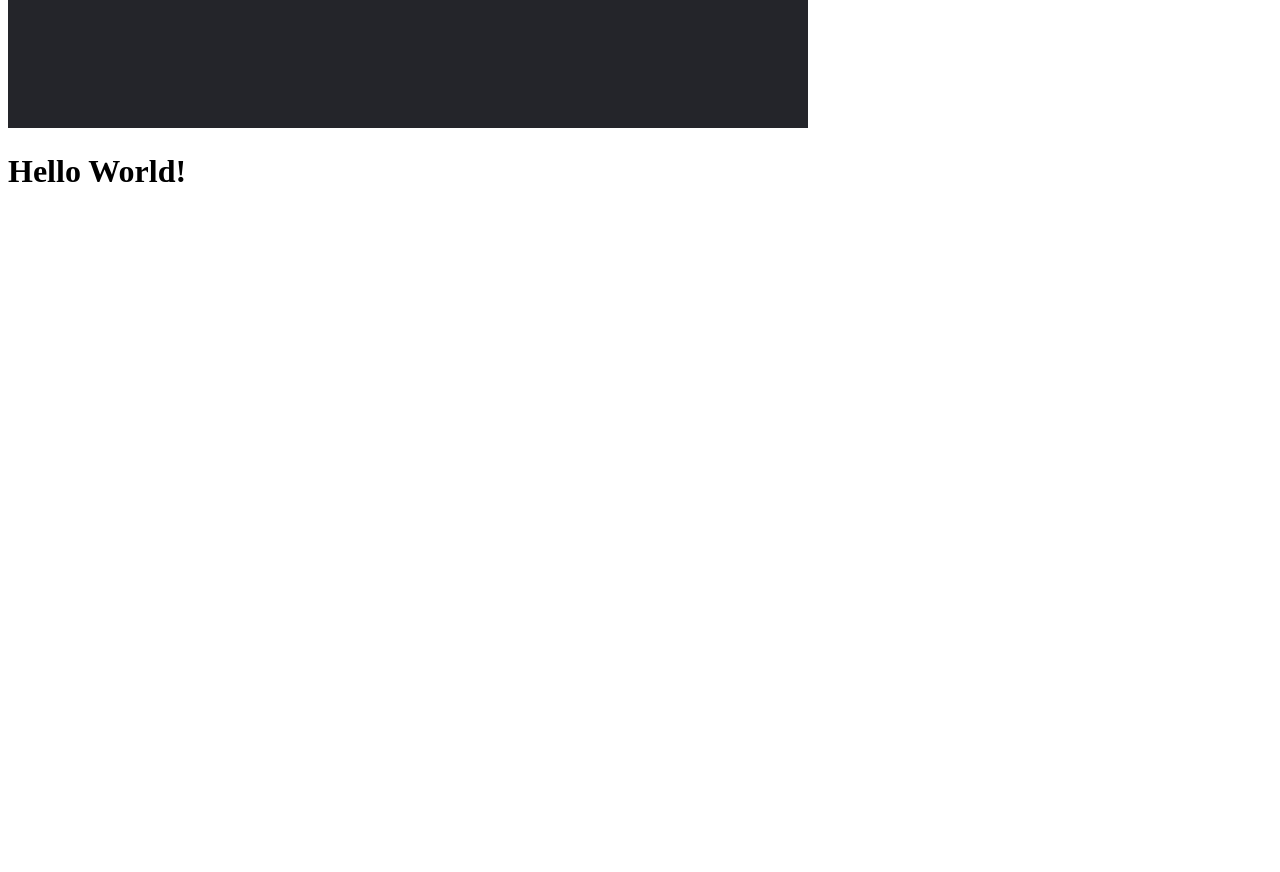
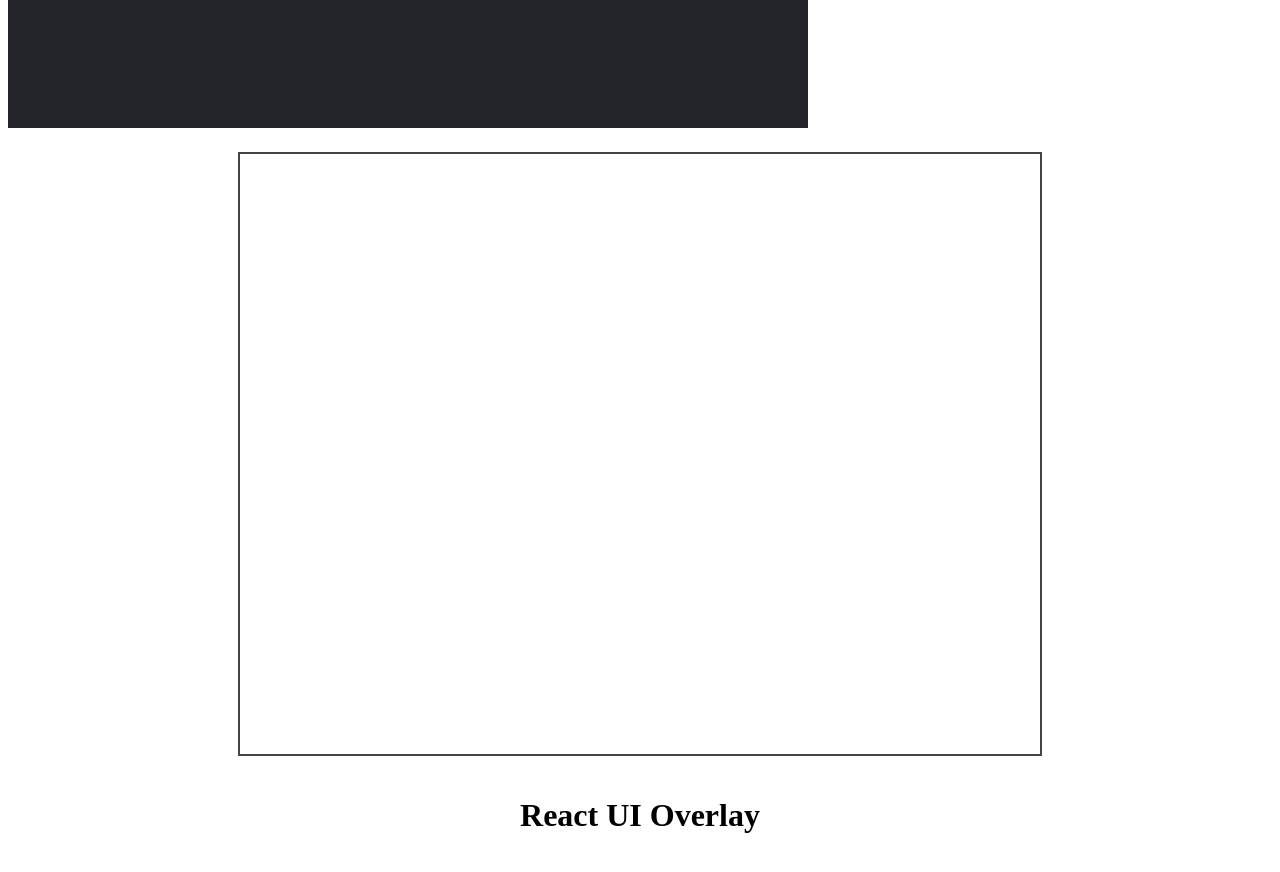
Before and after one commit to ReillySteere/towerdefense, a React app: page / in a window 1280 px wide. Shown: the part 480-1352 px from the top of the page. Before the commit the page ends 800 px from the top, so only its background shows below. Built offline with nearby package versions, Linux system fonts and the light colour scheme.

Commit message:
Enable SASS support and import styles as modules with Webpack

```diff
--- a/package.json
+++ b/package.json
@@ -23,10 +23,14 @@
     "@typescript-eslint/eslint-plugin": "^8.28.0",
     "@typescript-eslint/parser": "^8.28.0",
     "babel-loader": "^10.0.0",
+    "css-loader": "^7.1.2",
     "eslint": "^9.23.0",
     "eslint-config-prettier": "^10.1.1",
     "eslint-plugin-prettier": "^5.2.5",
     "prettier": "^3.5.3",
+    "sass": "^1.86.0",
+    "sass-loader": "^16.0.5",
+    "style-loader": "^4.0.0",
     "typescript": "^5.8.2",
     "webpack": "^5.98.0",
     "webpack-cli": "^6.0.1",
--- a/src/index.tsx
+++ b/src/index.tsx
@@ -1,14 +1,25 @@
+import styles from './styles.module.scss';
 import './phaserGame';
+
 import React from 'react';
 import ReactDOM from 'react-dom/client';
 
 const App = () => {
-  return <h1>Hello World!</h1>;
+  return (
+    <div className={styles.container}>
+      <div id="phaser-container" className={styles.phaserContainer}></div>
+      <div id="root-ui" className={styles.uiOverlay}>
+        <h1>React UI Overlay</h1>
+        {/* Additional UI components */}
+      </div>
+    </div>
+  );
 };
 
 const root = ReactDOM.createRoot(
   document.getElementById('root') as HTMLElement,
 );
+
 root.render(
   <React.StrictMode>
     <App />
--- /dev/null
+++ b/src/styles.module.scss
@@ -0,0 +1,22 @@
+$bg-color: #24252a;
+$border-color: #444;
+
+.container {
+  margin: 0;
+  padding: 20px;
+  display: flex;
+  flex-direction: column;
+  align-items: center;
+}
+
+.phaserContainer {
+  border: 2px solid $border-color;
+  margin-bottom: 20px;
+  width: 800px;
+  height: 600px; // Ensure it matches your Phaser canvas size
+}
+
+.uiOverlay {
+  width: 800px;
+  text-align: center;
+}
--- a/tsconfig.json
+++ b/tsconfig.json
@@ -11,5 +11,5 @@
     "skipLibCheck": true,
     "forceConsistentCasingInFileNames": true
   },
-  "include": ["src"]
+  "include": ["src", "types"]
 }
--- /dev/null
+++ b/types/custom.d.ts
@@ -0,0 +1,4 @@
+declare module '*.module.scss' {
+  const classes: { [key: string]: string };
+  export default classes;
+}
--- a/webpack.config.js
+++ b/webpack.config.js
@@ -8,7 +8,7 @@ module.exports = {
     path: path.resolve(__dirname, 'dist'),
   },
   resolve: {
-    extensions: ['.ts', '.tsx', '.js', '.jsx'],
+    extensions: ['.ts', '.tsx', '.js', '.jsx', '.module.scss'],
   },
   module: {
     rules: [
@@ -16,6 +16,31 @@ module.exports = {
         test: /\.(ts|tsx)$/,
         exclude: /node_modules/,
         use: 'babel-loader',
+      },
+      {
+        test: /\.module\.scss$/,
+        use: [
+          'style-loader',
+          {
+            loader: 'css-loader',
+            options: {
+              importLoaders: 1,
+              sourceMap: true,
+              esModule: false,
+              modules: {
+                auto: /\.module\.[a-z]+$/,
+                localIdentName: '[name]__[local]___[hash:base64:5]',
+              },
+            },
+          },
+          {
+            loader: 'sass-loader',
+            options: {
+              implementation: require('sass'),
+              sourceMap: true,
+            },
+          },
+        ],
       },
     ],
   },
```
Also changed, not shown: 1 other file (tests, documents, lock files or other folders).
